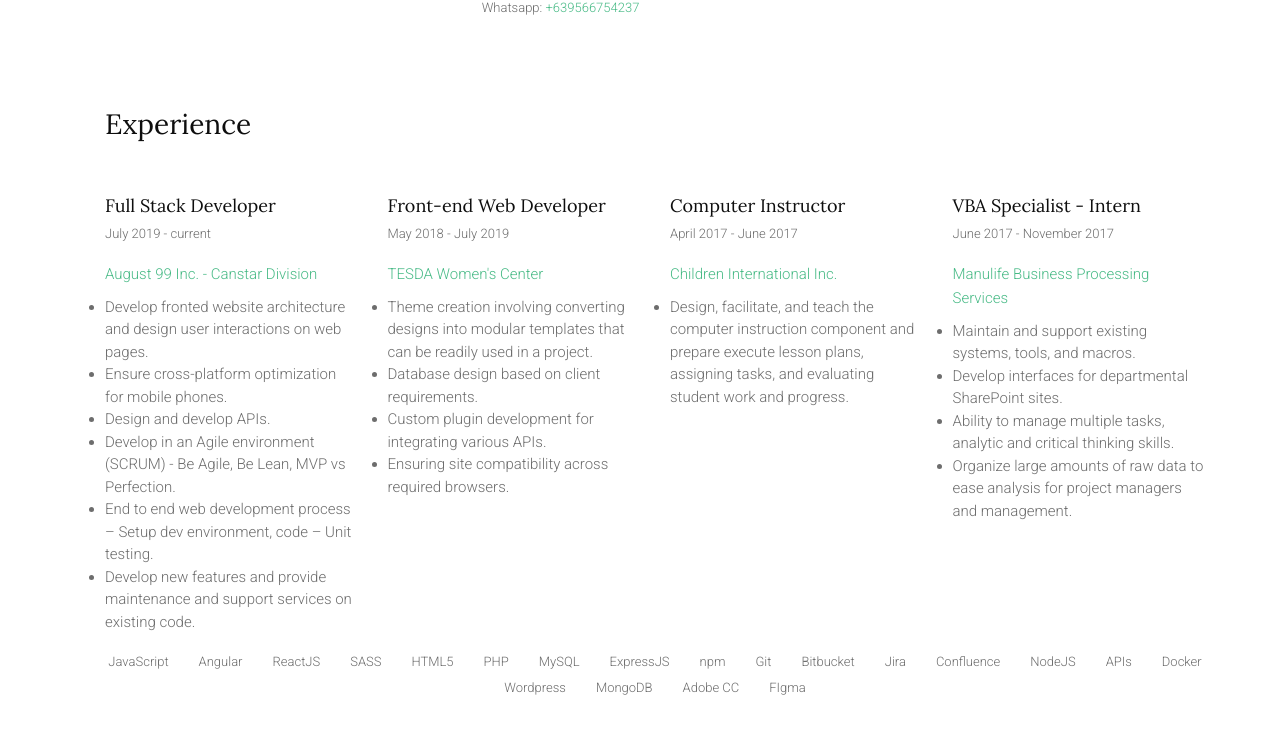
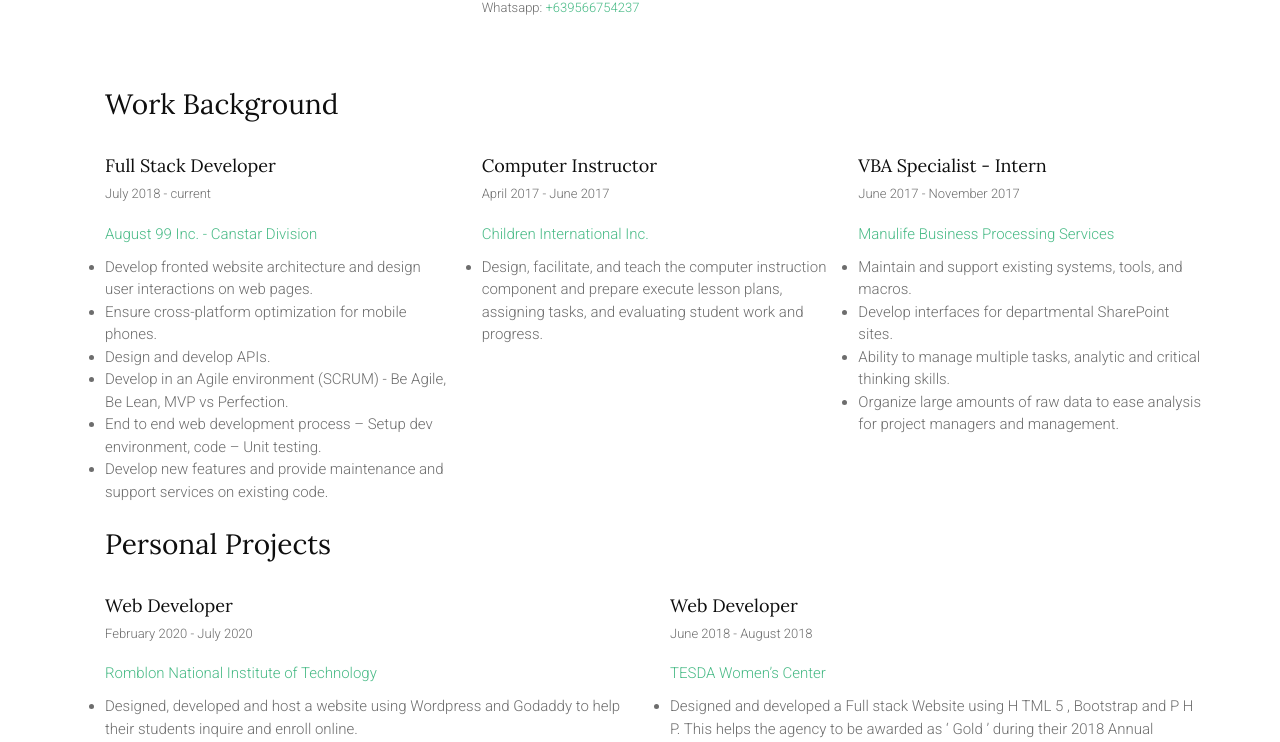
Before and after one commit to esculturajerome/jescultura, a React (Create React App) app: page /about in a window 1280 px wide. Shown: the part 634-1376 px from the top of the page. Built offline with nearby package versions, Linux system fonts and the light colour scheme; the HTML template or start-up script is replaced by a standard one.

Commit message:
jescultura | Fixed working exp

```diff
--- a/src/App.css
+++ b/src/App.css
@@ -228,7 +228,7 @@
 
 #about-page #main h2 {
   line-height: 1;
-  margin: 0;
+  margin: 0 !important;
 }
 
 #about-page #main .text {
--- a/src/components/experience.jsx
+++ b/src/components/experience.jsx
@@ -5,7 +5,7 @@
     {
       id: 1,
       title: "Full Stack Developer",
-      startDate: "July 2019",
+      startDate: "July 2018",
       endDate: "current",
       companyName: "August 99 Inc. - Canstar Division",
       companyUrl: "https://www.august99.com",
@@ -18,20 +18,7 @@
         "Develop new features and provide maintenance and support services on existing code.",
       ],
     },
-    {
-      id: 2,
-      title: "Front-end Web Developer",
-      startDate: "May 2018",
-      endDate: "July 2019",
-      companyName: "TESDA Women's Center",
-      companyUrl: "http://twc.tesda.gov.ph/",
-      desc: [
-        "Theme creation involving converting designs into modular templates that can be readily used in a project.",
-        "Database design based on client requirements.",
-        "Custom plugin development for integrating various APIs.",
-        "Ensuring site compatibility across required browsers.",
-      ],
-    },
+
     {
       id: 3,
       title: "Computer Instructor",
@@ -65,7 +52,7 @@
         <div className="about-container">
           <div className="row">
             <div className="col-md-12">
-              <h2>Experience</h2>
+              <h2>Work Background</h2>
             </div>
           </div>
           <div className="row experience">
@@ -74,7 +61,7 @@
                 { title, startDate, endDate, companyName, companyUrl, desc },
                 i
               ) => (
-                <div key={i} className="col-md-3">
+                <div key={i} className="col-md-4">
                   <h4 className="title">{title}</h4>
                   <p>
                     {startDate} - {endDate}
@@ -95,6 +82,48 @@
               )
             )}
           </div>
+          <div className="row">
+            <div className="col-md-12">
+              <h2>Personal Projects</h2>
+            </div>
+          </div>
+          <div className="row experience">
+            <div className="col-md-6">
+              <h4 className="title">Web Developer</h4>
+              <p>February 2020 - July 2020</p>
+              <a
+                href="https://rnit-tesda.tech/"
+                rel="noopener noreferrer"
+                target="_blank"
+              >
+                Romblon National Institute of Technology
+              </a>
+              <ul>
+                <li>
+                  Designed, developed and host a website using Wordpress and
+                  Godaddy to help their students inquire and enroll online.
+                </li>
+              </ul>
+            </div>
+            <div className="col-md-6">
+              <h4 className="title">Web Developer</h4>
+              <p>June 2018 - August 2018</p>
+              <a
+                href="https://twc.tesda.gov.ph/"
+                rel="noopener noreferrer"
+                target="_blank"
+              >
+                TESDA Women’s Center
+              </a>
+              <ul>
+                <li>
+                  Designed and developed a Full stack Website using H TML 5 ,
+                  Bootstrap and P H P. This helps the agency to be awarded as ‘
+                  Gold ’ during their 2018 Annual Monitoring and Evaluation.
+                </li>
+              </ul>
+            </div>
+          </div>
         </div>
       </React.Fragment>
     );
--- a/src/components/tools.jsx
+++ b/src/components/tools.jsx
@@ -36,7 +36,7 @@
       flexItem: "center",
     };
     return (
-      <div className="row">
+      <div className="row mt-4">
         {this.toolsList.map(({ tools }, i) => (
           <div key={i} style={toolsStyle}>
             {tools.map((x, j) => (
```
